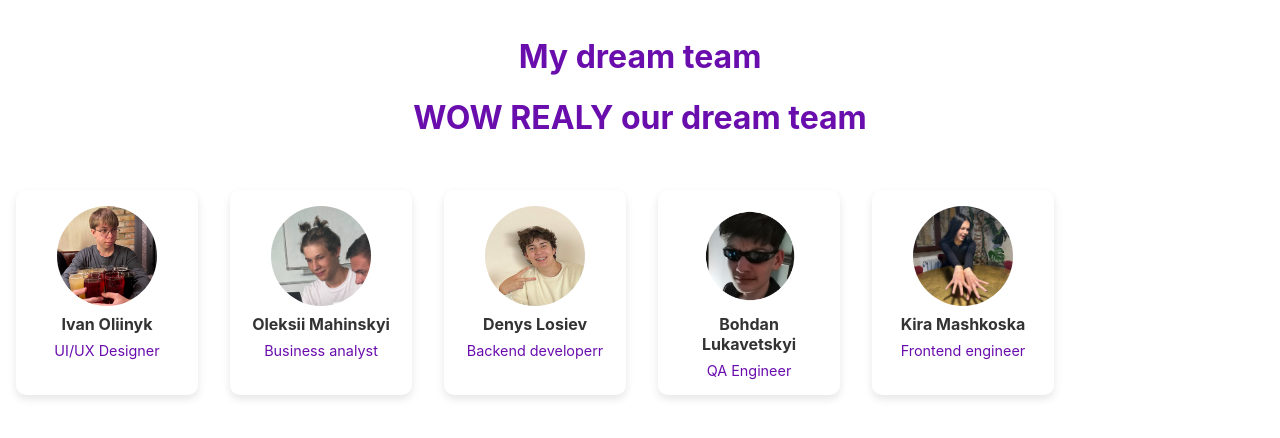
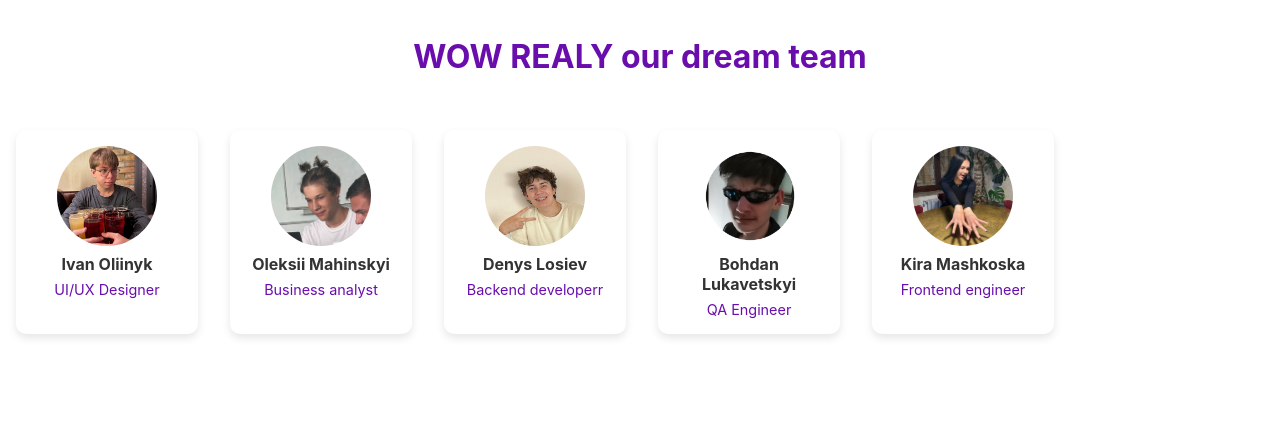
Before and after one commit to OleksaLv/Sombra-sBestTeam, a React (Create React App) app: page / in a window 1280 px wide. Shown: the top 438 px of the page. Built offline with nearby package versions, Linux system fonts and the light colour scheme.

Commit message:
delete of old header

```diff
--- a/src/components/Header.js
+++ b/src/components/Header.js
@@ -3,7 +3,6 @@ import React from "react";
 const Header = () => {
   return (
     <header style={styles.header}>
-      <h1>My dream team</h1>
       <h1>WOW REALY our dream team</h1>
     </header>
   );
```
